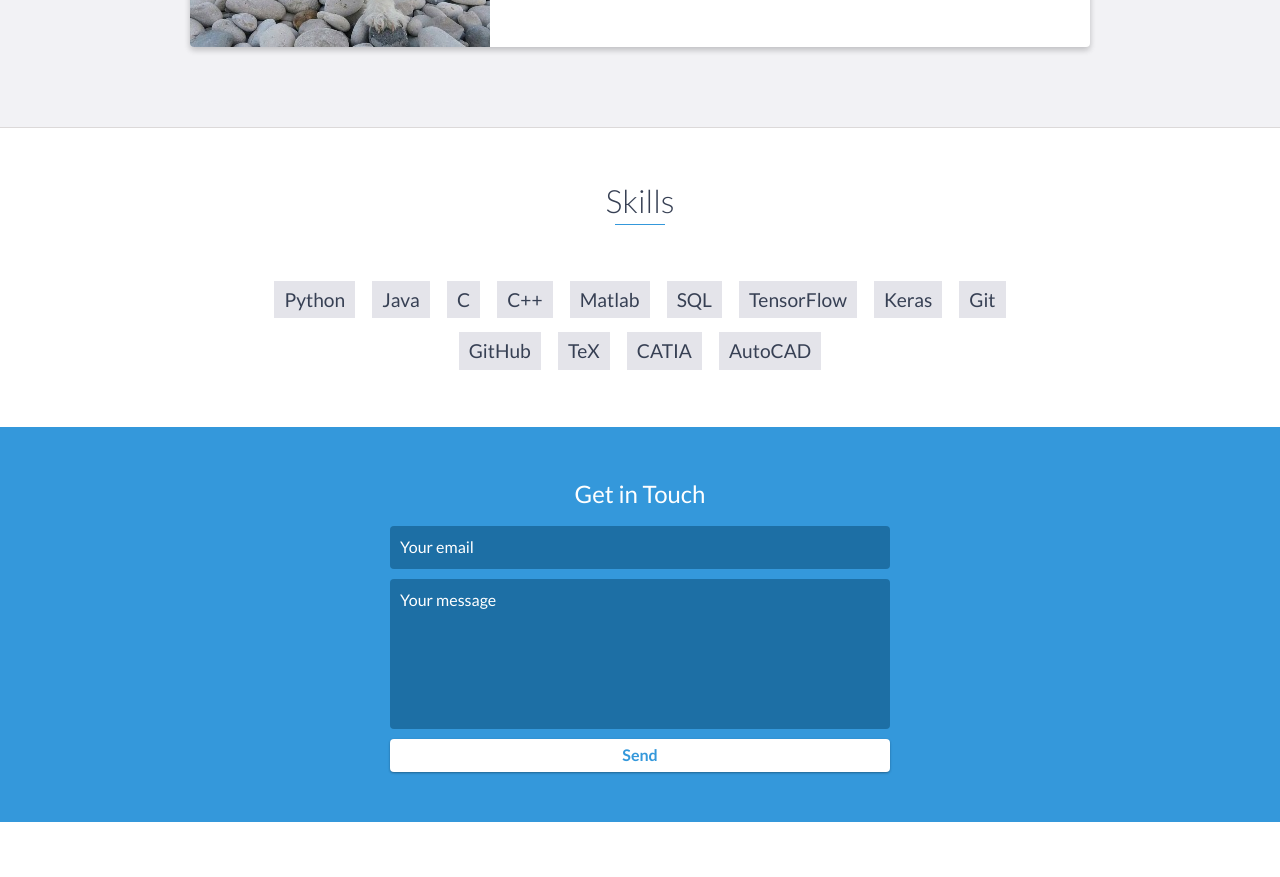
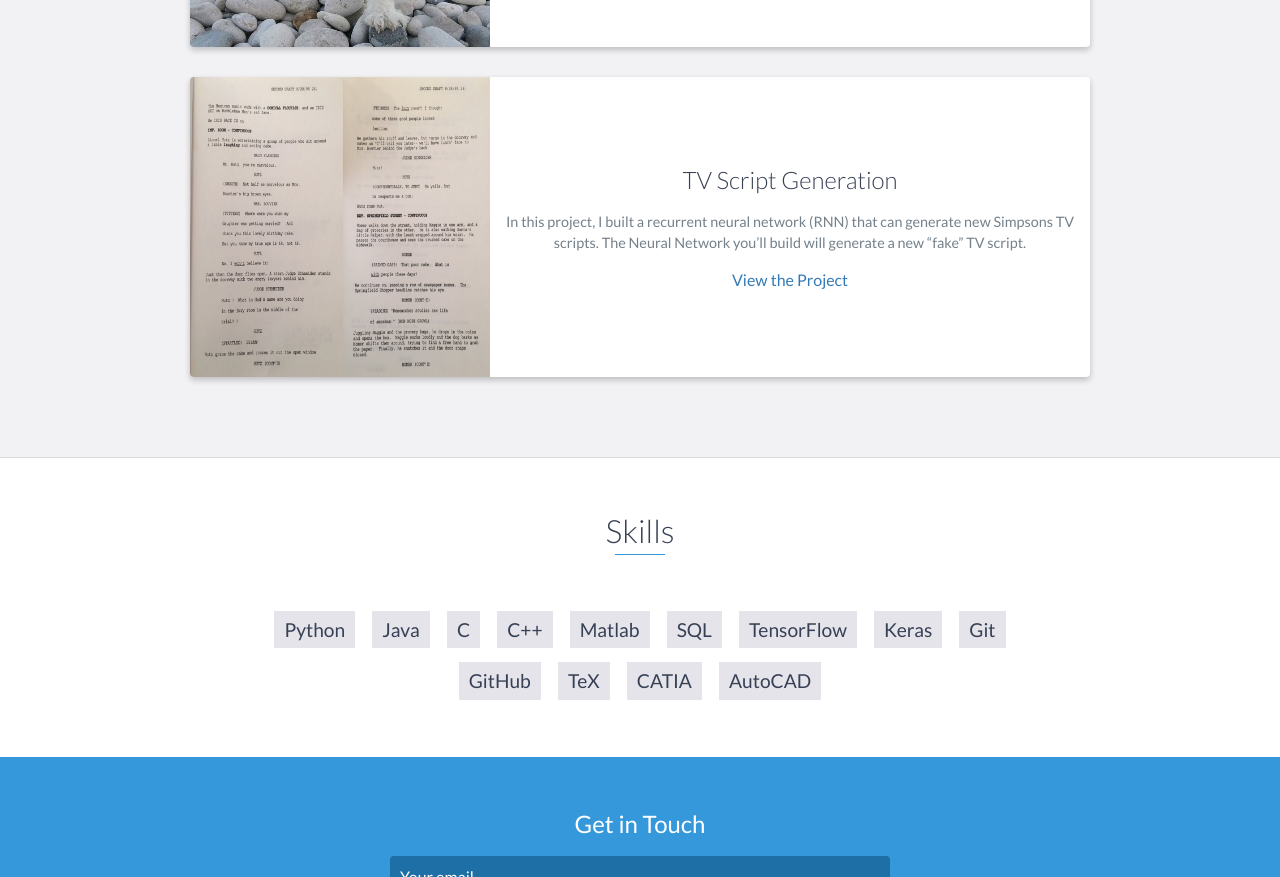
Before and after one commit to buzutilucas/buzutilucas.github.io, a website: page index.html in a window 1280 px wide. Shown: the part 2870-3747 px from the top of the page. Drawn offline with nearby package versions, Linux system fonts and the light colour scheme.

Commit message:
Update index.html (add new project)

```diff
--- a/index.html
+++ b/index.html
@@ -199,6 +199,23 @@
                     <!-- End .project-info -->
                 </div>
                 <!-- End .project -->
+
+                <div class="project shadow-large">
+                    <div class="project-image">
+                        <img src="images/simpsons-script.png" />
+                    </div>
+                    <!-- End .project-image -->
+                    <div class="project-info">
+                        <h3>TV Script Generation</h3>
+                        <p>
+                            In this project, I built a recurrent neural network (RNN) that can generate new Simpsons TV scripts. The Neural Network
+                            you’ll build will generate a new “fake” TV script.
+                        </p>
+                        <a href="https://buzutilucas.github.io/tv-script-generation/" target="_blank">View the Project</a>
+                    </div>
+                    <!-- End .project-info -->
+                </div>
+                <!-- End .project -->
             </div>
         </div>
     </div>
```
